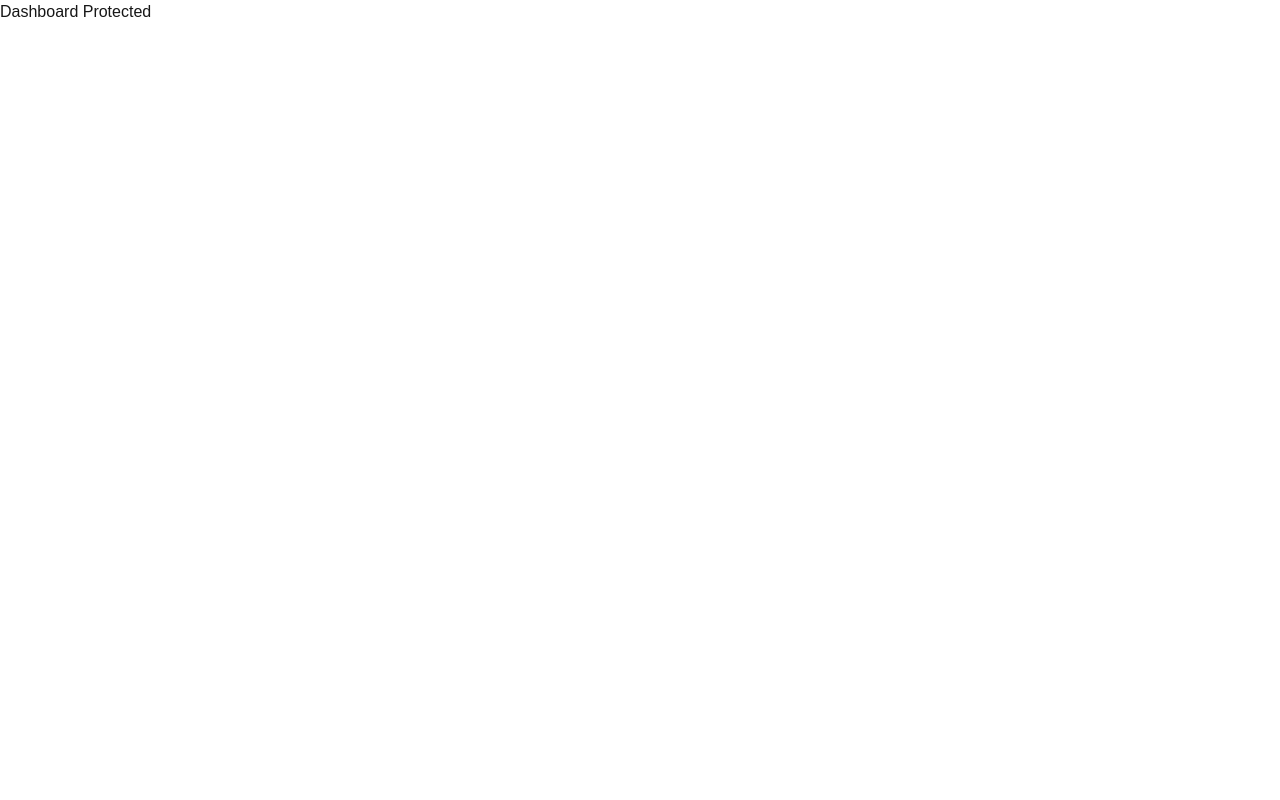
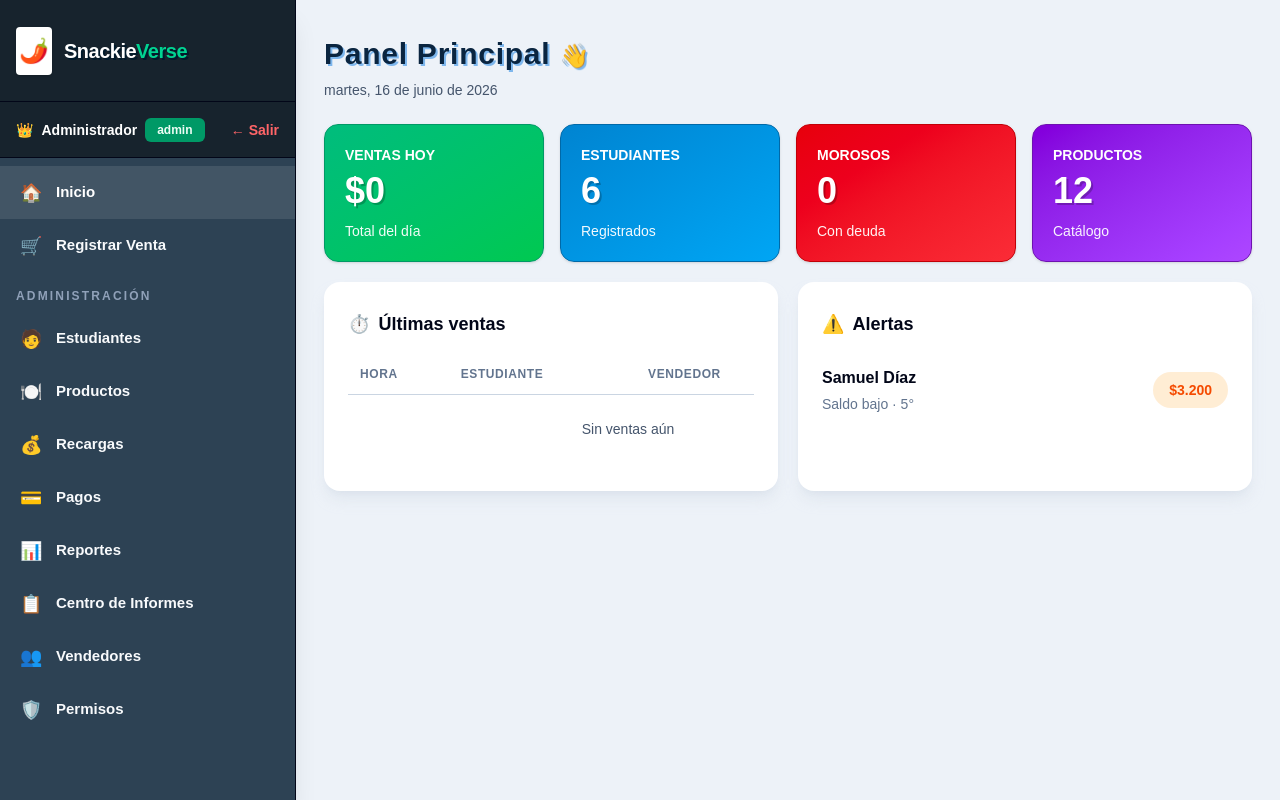
Before and after one commit to yuletsypabon/Snackiverse, a Next.js app: page /dashboard in a window 1280 px wide. Built offline with nearby package versions, Linux system fonts and the light colour scheme.

Commit message:
feat:auth modification page dashboard

```diff
--- a/app/dashboard/page.tsx
+++ b/app/dashboard/page.tsx
@@ -1,7 +1,184 @@
-export default function DashboardPage() {
+const stats = [
+    {
+        label: "VENTAS HOY",
+        value: "$0",
+        detail: "Total del día",
+        className: "from-emerald-500 to-green-500 border-emerald-600",
+    },
+    {
+        label: "ESTUDIANTES",
+        value: "6",
+        detail: "Registrados",
+        className: "from-sky-600 to-sky-500 border-sky-700",
+    },
+    {
+        label: "MOROSOS",
+        value: "0",
+        detail: "Con deuda",
+        className: "from-red-600 to-red-500 border-red-700",
+    },
+    {
+        label: "PRODUCTOS",
+        value: "12",
+        detail: "Catálogo",
+        className: "from-purple-700 to-purple-500 border-purple-800",
+    },
+    ];
+
+    const navigation = [
+    { icon: "🏠", label: "Inicio", active: true },
+    { icon: "🛒", label: "Registrar Venta" },
+    { icon: "🧑", label: "Estudiantes", section: "ADMINISTRACIÓN" },
+    { icon: "🍽️", label: "Productos" },
+    { icon: "💰", label: "Recargas" },
+    { icon: "💳", label: "Pagos" },
+    { icon: "📊", label: "Reportes" },
+    { icon: "📋", label: "Centro de Informes" },
+    { icon: "👥", label: "Vendedores" },
+    { icon: "🛡️", label: "Permisos" },
+    ];
+
+    function formatDashboardDate() {
+    return new Intl.DateTimeFormat("es-CO", {
+        weekday: "long",
+        day: "numeric",
+        month: "long",
+        year: "numeric",
+    }).format(new Date());
+    }
+
+    export default function DashboardPage() {
     return (
-        <div>
-        Dashboard Protected
+        <main className="min-h-screen bg-[#edf2f8] text-slate-950">
+        <div className="grid min-h-screen grid-cols-1 lg:grid-cols-[296px_1fr]">
+            <aside className="border-r border-slate-950 bg-[#2d4254] text-white shadow-xl lg:min-h-screen">
+            <div className="flex h-full flex-col">
+                <div className="flex h-[102px] items-center gap-3 border-b border-slate-950 bg-[#17232d] px-4">
+                <div className="grid h-12 w-9 place-items-center rounded border border-white/80 bg-white text-2xl shadow-sm">
+                    🌶️
+                </div>
+
+                <div className="text-xl font-black tracking-tight [text-shadow:2px_2px_0_#001a2c]">
+                    Snackie<span className="text-emerald-400">Verse</span>
+                </div>
+                </div>
+
+                <div className="flex h-14 items-center justify-between border-b border-slate-950 bg-[#17232d] px-4 text-sm font-bold">
+                <div className="flex items-center gap-2">
+                    <span>👑</span>
+                    <span>Administrador</span>
+                    <span className="rounded-md bg-emerald-600 px-3 py-1 text-xs text-emerald-50">
+                    admin
+                    </span>
+                </div>
+
+                <button className="text-sm font-extrabold text-red-400 hover:text-red-300">
+                    ← Salir
+                </button>
+                </div>
+
+                <nav className="py-2 text-[15px] font-bold">
+                {navigation.map((item) => (
+                    <div key={item.label}>
+                    {item.section && (
+                        <div className="px-4 pb-2 pt-4 text-xs font-black tracking-[0.18em] text-slate-400">
+                        {item.section}
+                        </div>
+                    )}
+
+                    <a
+                        href="#"
+                        className={`flex h-[53px] items-center gap-4 px-5 transition ${
+                        item.active
+                            ? "bg-white/10 text-white"
+                            : "text-slate-50 hover:bg-white/5"
+                        }`}
+                    >
+                        <span className="w-5 text-lg leading-none">{item.icon}</span>
+                        <span>{item.label}</span>
+                    </a>
+                    </div>
+                ))}
+                </nav>
+            </div>
+            </aside>
+
+            <section className="px-5 py-9 sm:px-7">
+            <header className="mb-6">
+                <h1 className="text-3xl font-black tracking-wide text-[#0a2540] [text-shadow:2px_2px_0_#7eb7ed]">
+                Panel Principal <span className="text-2xl">👋</span>
+                </h1>
+                <p className="mt-2 text-sm text-slate-600">
+                {formatDashboardDate()}
+                </p>
+            </header>
+
+            <section className="grid gap-4 md:grid-cols-2 xl:grid-cols-4">
+                {stats.map((stat) => (
+                <article
+                    key={stat.label}
+                    className={`min-h-[125px] rounded-[14px] border bg-gradient-to-br px-5 py-5 text-white shadow-sm ${stat.className}`}
+                >
+                    <p className="text-sm font-black">{stat.label}</p>
+                    <div className="mt-2 text-4xl font-black leading-none [text-shadow:2px_2px_0_rgba(0,0,0,0.22)]">
+                    {stat.value}
+                    </div>
+                    <p className="mt-3 text-sm font-medium text-white/95">
+                    {stat.detail}
+                    </p>
+                </article>
+                ))}
+            </section>
+
+            <section className="mt-5 grid gap-5 xl:grid-cols-2">
+                <article className="rounded-2xl bg-white px-6 py-7 shadow-lg shadow-slate-300/40">
+                <h2 className="mb-7 flex items-center gap-2 text-lg font-black">
+                    <span>⏱️</span>
+                    Últimas ventas
+                </h2>
+
+                <div className="overflow-x-auto">
+                    <table className="w-full min-w-[560px] border-collapse text-left text-sm">
+                    <thead>
+                        <tr className="border-b border-slate-300 text-xs font-black tracking-wider text-slate-500">
+                        <th className="pb-3 pl-3">HORA</th>
+                        <th className="pb-3">ESTUDIANTE</th>
+                        <th className="pb-3">VENDEDOR</th>
+                        <th className="pb-3">TOTAL</th>
+                        </tr>
+                    </thead>
+
+                    <tbody>
+                        <tr>
+                        <td className="py-6 text-center text-slate-600" colSpan={4}>
+                            Sin ventas aún
+                        </td>
+                        </tr>
+                    </tbody>
+                    </table>
+                </div>
+                </article>
+
+                <article className="rounded-2xl bg-white px-6 py-7 shadow-lg shadow-slate-300/40">
+                <h2 className="mb-7 flex items-center gap-2 text-lg font-black">
+                    <span>⚠️</span>
+                    Alertas
+                </h2>
+
+                <div className="flex items-center justify-between gap-4">
+                    <div>
+                    <p className="font-black">Samuel Díaz</p>
+                    <p className="mt-1 text-sm text-slate-500">Saldo bajo · 5°</p>
+                    </div>
+
+                    <span className="rounded-full bg-orange-100 px-4 py-2 text-sm font-black text-orange-600">
+                    $3.200
+                    </span>
+                </div>
+                </article>
+            </section>
+            </section>
         </div>
+        </main>
     );
 }
```
